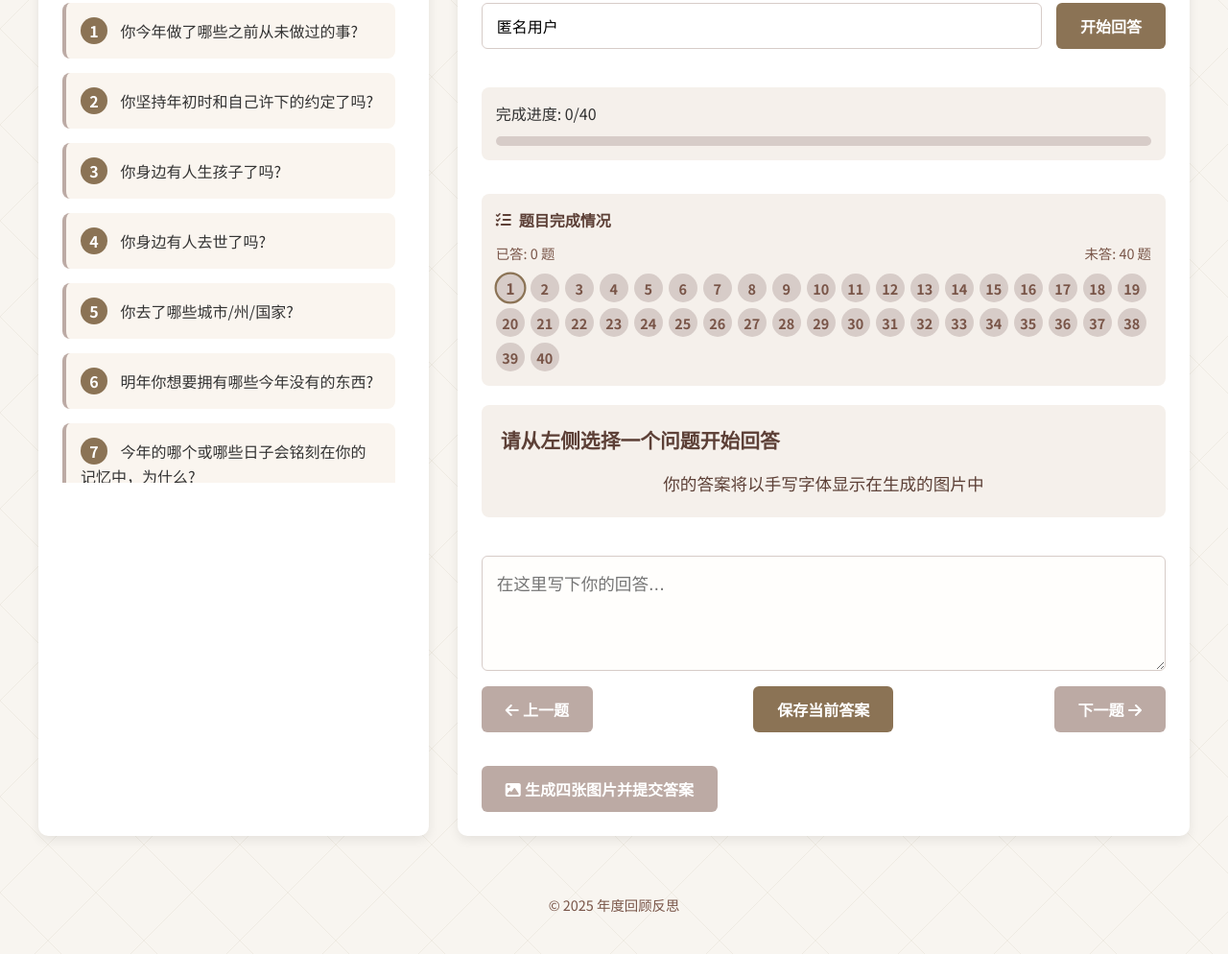
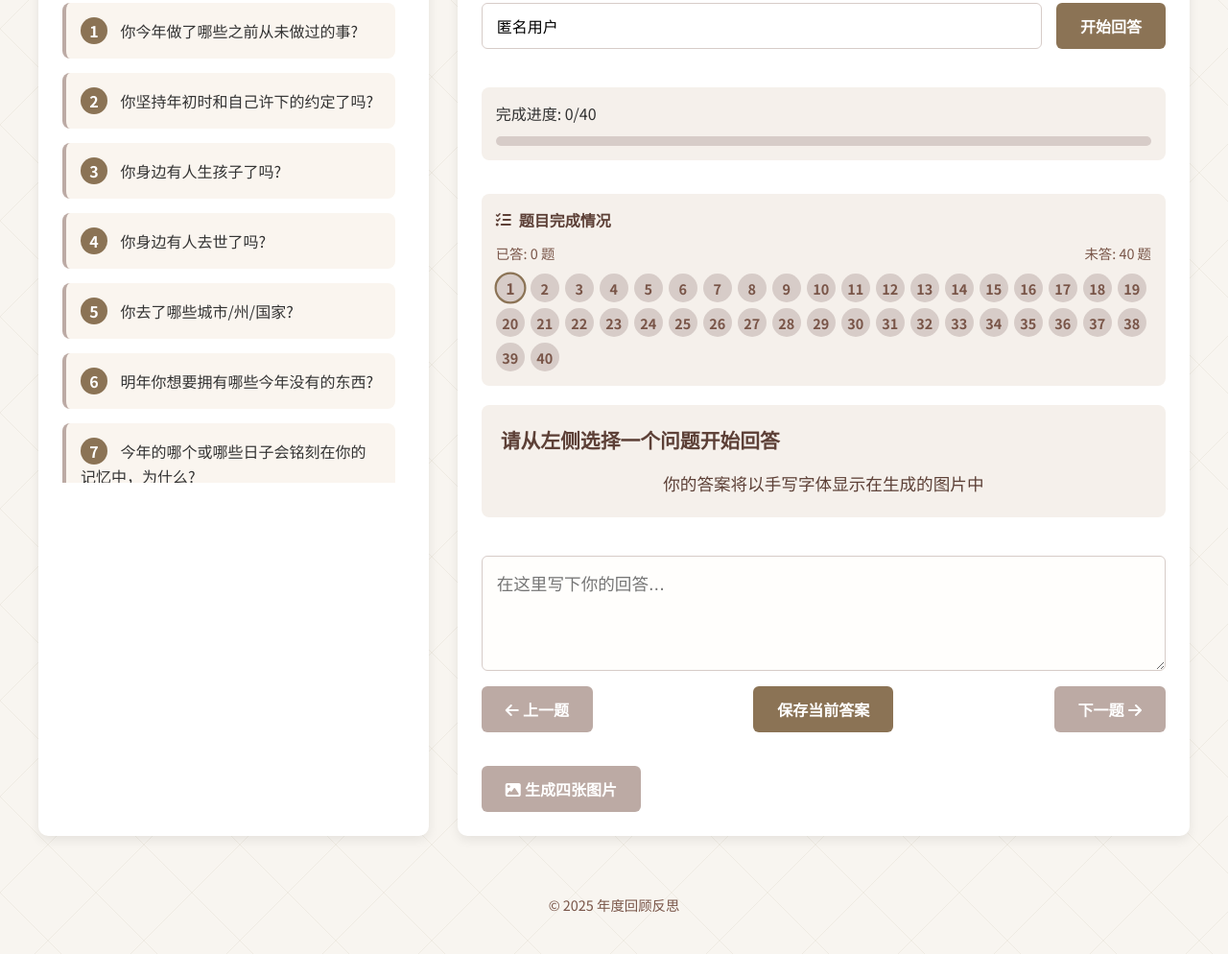
Before and after one commit to mayseem/annual-review-2025, a plain HTML site: page index.html in a window 1280 px wide. Shown: the part 670-1664 px from the top of the page at 96% size. Drawn offline with Linux system fonts and the light colour scheme; a web font is replaced by a local one.

Commit message:
Update index.html

```diff
--- a/index.html
+++ b/index.html
@@ -575,7 +575,7 @@
                     </div>
 
                     <div class="action-buttons">
-                        <button id="generateImageBtn" class="btn-success" disabled><i class="fas fa-image"></i> 生成四张图片并提交答案</button>
+                        <button id="generateImageBtn" class="btn-success" disabled><i class="fas fa-image"></i> 生成四张图片</button>
                     </div>
                 </div>
             </div>
```
